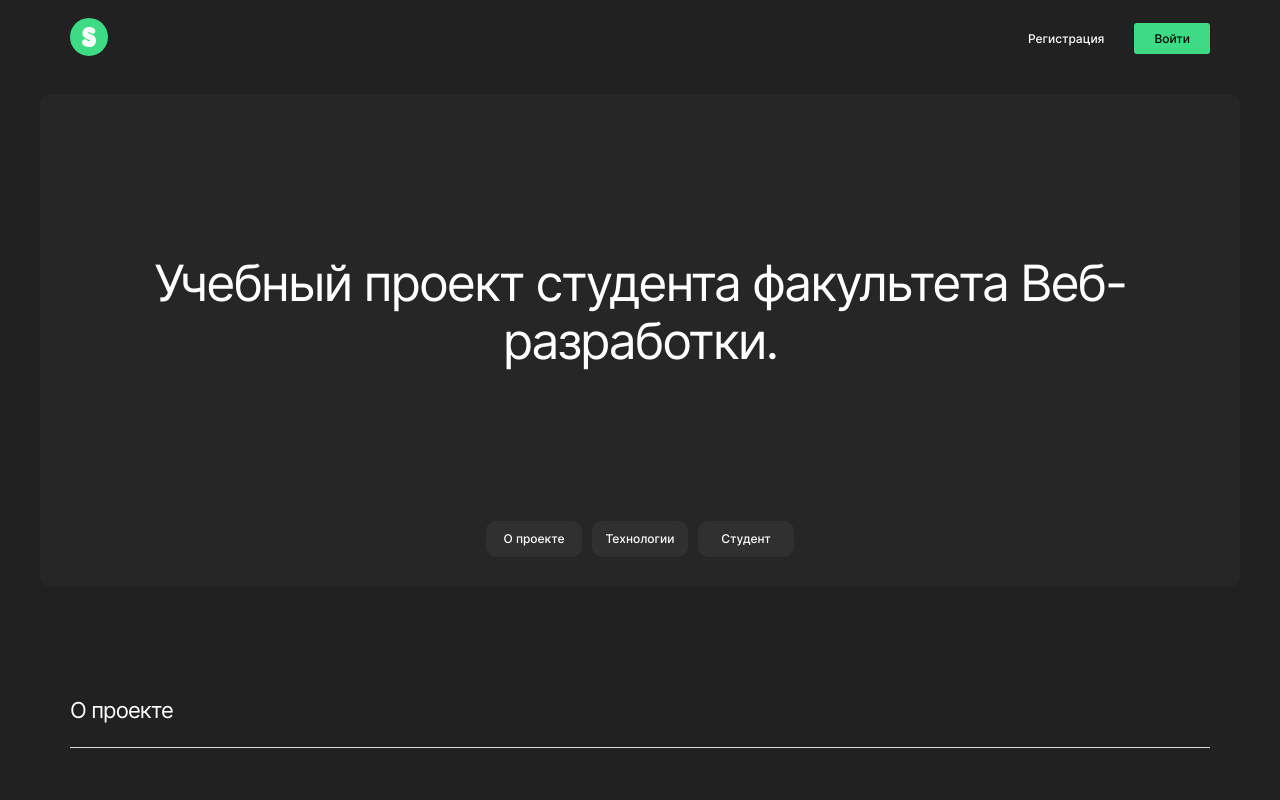
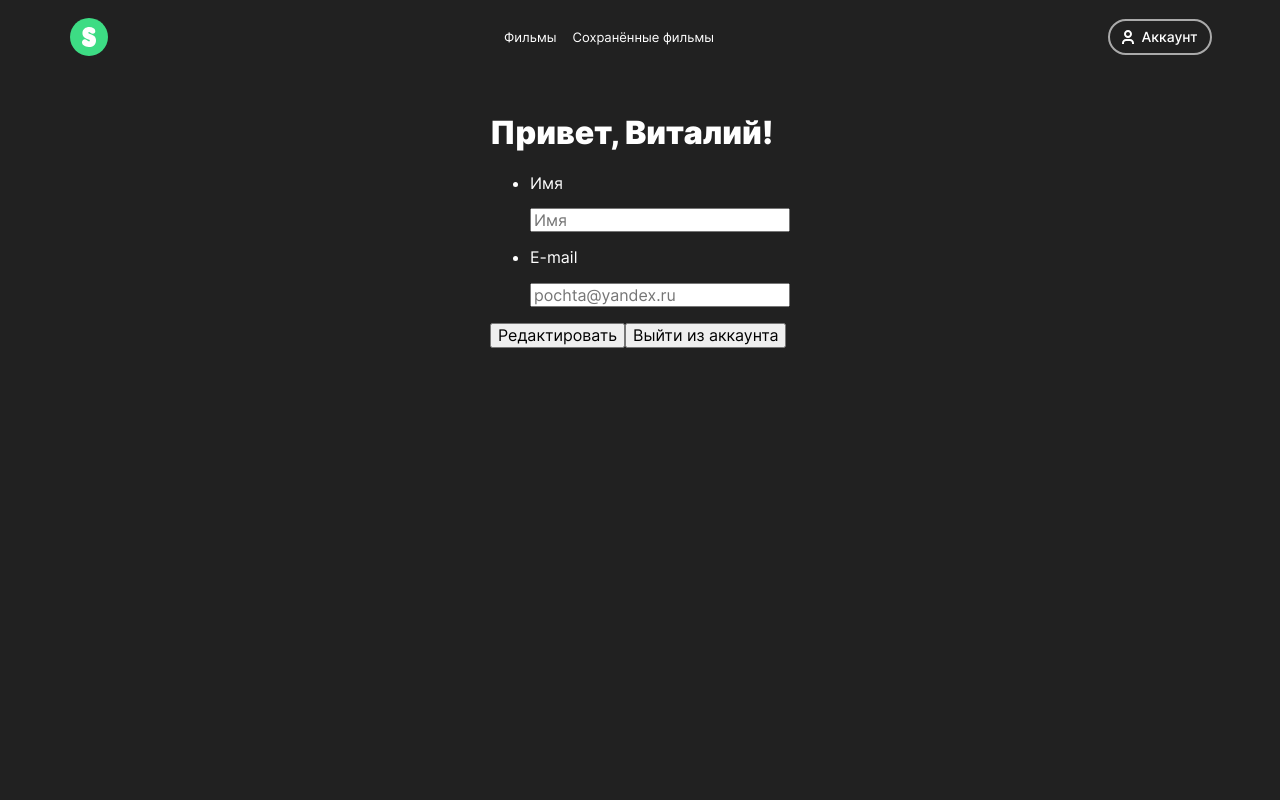
Before and after one commit to Vovkasquid/movies-explorer-frontend, a React (Create React App) app: page /profile in a window 1280 px wide. Shown: the top 800 px of the page. Built offline with nearby package versions, Linux system fonts and the light colour scheme.

Commit message:
feat: разместить все элементы компонента Profile

```diff
--- a/src/components/App/App.jsx
+++ b/src/components/App/App.jsx
@@ -4,6 +4,7 @@ import './App.css'
 import Main from '../Main/Main'
 import Movies from '../Movies/Movies'
 import SavedMovies from '../SavedMovies/SavedMovies'
+import Profile from '../Profile/Profile'
 
 function App() {
   return (
@@ -16,6 +17,9 @@ function App() {
           <Route path="/saved-movies">
             <SavedMovies />
           </Route>
+          <Route path="/profile">
+            <Profile />
+          </Route>
           <Route path="/">
             <Main />
           </Route>
--- /dev/null
+++ b/src/components/Profile/Profile.jsx
@@ -0,0 +1,34 @@
+import React from 'react'
+import './Profile.css'
+import Header from '../Header/Header'
+
+export default function Profile() {
+  return (
+    <>
+      <Header isLogin />
+      <section className="profile">
+        <form className="profile__form" name="edit">
+          <h1 className="profile__form-title">Привет, Виталий!</h1>
+          <ul className="profile__form-input-list">
+            <li className="profile__form-input-item">
+              <p className="profile__form-input-label">Имя</p>
+              <input type="text" name="profile-name" placeholder="Имя" />
+            </li>
+            <li className="profile__form-input-item">
+              <p className="profile__form-input-label">E-mail</p>
+              <input type="email" name="profile-email" placeholder="pochta@yandex.ru" />
+            </li>
+          </ul>
+          <div className="profile__button-container">
+            <button type="submit" className="profile__button">
+              Редактировать
+            </button>
+            <button type="button" className="profile__button profile__button_type_exit">
+              Выйти из аккаунта
+            </button>
+          </div>
+        </form>
+      </section>
+    </>
+  )
+}
```
Also changed, not shown: src/components/Profile/Profile.css (added).
